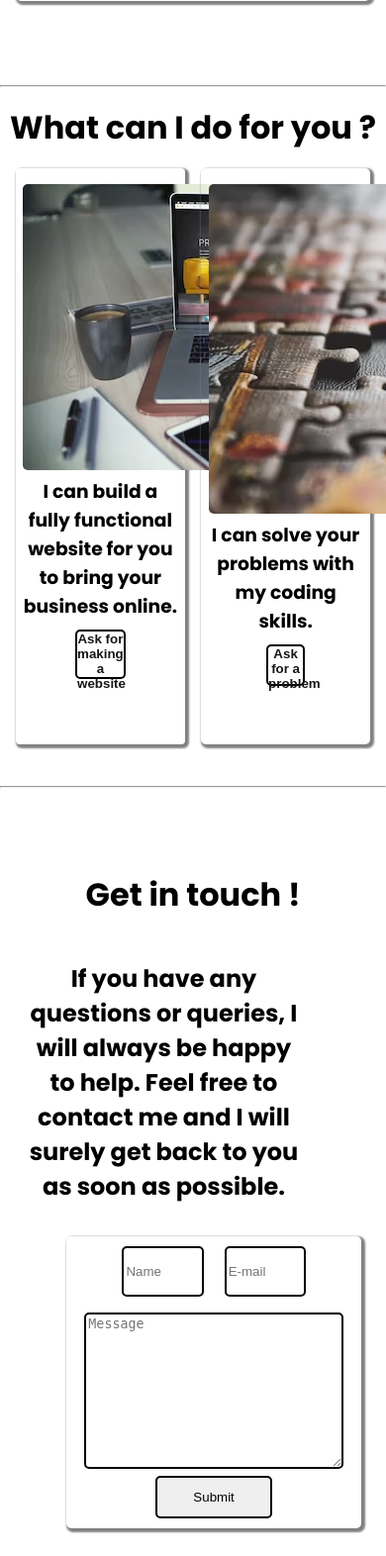
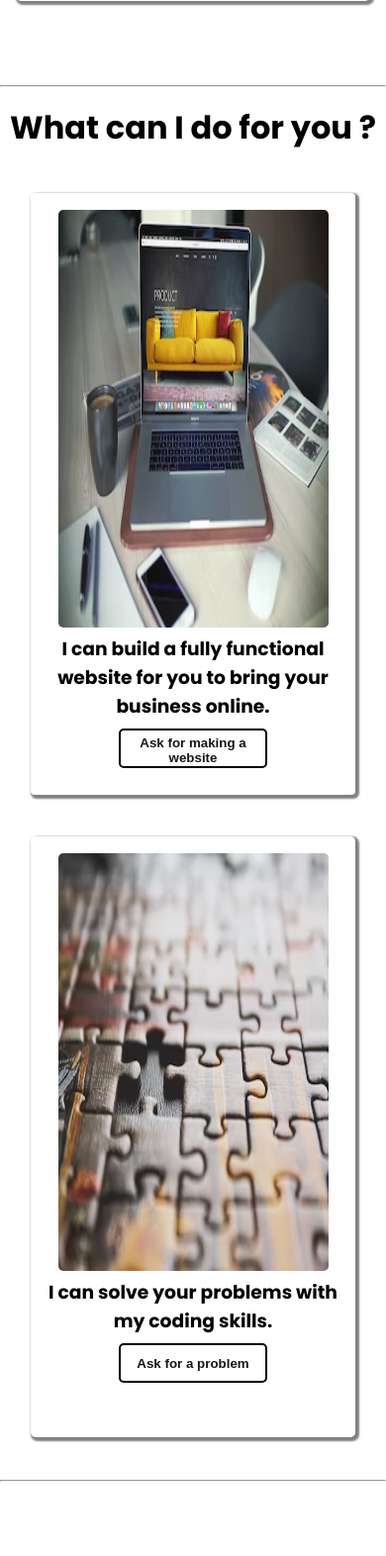
Before and after one commit to TejasDhariwal/Tejas-Dhariwal-Portfolio, a Django app: page / in a window 390 px wide; the page is wider, and only the part inside the window is pictured. Shown: the part 3972-5544 px from the top of that part at 99% size. Run offline with Django 4.2, Linux system fonts and the light colour scheme.

Commit message:
made the help part of the home template responsive

```diff
--- a/website/templates/home.html
+++ b/website/templates/home.html
@@ -408,6 +408,7 @@
         /* Telling the user that what can i do for them */
         .help{
             margin: 2vh 2vw 5vh 2vw;
+            text-align: center;
         }
         .help-heading{
             margin-bottom: 2vh;
@@ -426,16 +427,19 @@
         }
         .help-info1-img{
             border-radius: 5px;
+            width: 40vw;
+            height: 45vh;
         }
         .help-info1-btn{
-            width: 13vw;
-            height: 6vh;
+            width: 150px;
+            height: 40px;
             border: 2px solid black;
             border-radius: 5px;
             background-color: white;
             font-weight: bolder;
             margin-top: 1vh;
             color:rgb(23, 22, 22);
+            padding: 5px 5px 5px 5px;
         }
         .help-info1-btn:hover{
             background-color: rgb(23, 22, 22);
@@ -452,20 +456,54 @@
         }
         .help-info2-img{
             border-radius: 5px;
+            width: 38vw;
+            height: 50vh;
         }
         .help-info2-btn{
             margin-top: 1vh;
             border: 2px solid black;
             border-radius: 5px;
-            width: 10vw;
-            height: 5vh;
+            width: 150px;
+            height: 40px;
             background-color: white;
             font-weight: bolder;
             color:rgb(23, 22, 22);
+            padding: 5px 5px 5px 5px;
         }
         .help-info2-btn:hover{
             background-color:rgb(23, 22, 22);
             transition: 0.5s;
+        }
+        @media screen and (max-width:1150px) {
+            .help-info2-img{
+                height: 45vh;
+            }
+        }
+        @media screen and (max-width:1000px) {
+            .help-info{
+                display: block;
+            }
+            .help-heading{
+                margin-bottom: 5vh;
+            }
+            .help-info1{
+                margin-bottom: 5vh;
+                width: 80vw;
+                height: 68vh;
+            }
+            .help-info1-img{
+                width: 70vw;
+                height: 50vh;
+            }
+            .help-info2{
+                width: 80vw;
+                height: 68vh;
+            }
+            .help-info2-img{
+                width: 70vw;
+                height: 50vh;
+            }
+
         }
 
         /* Contact Section */
```
